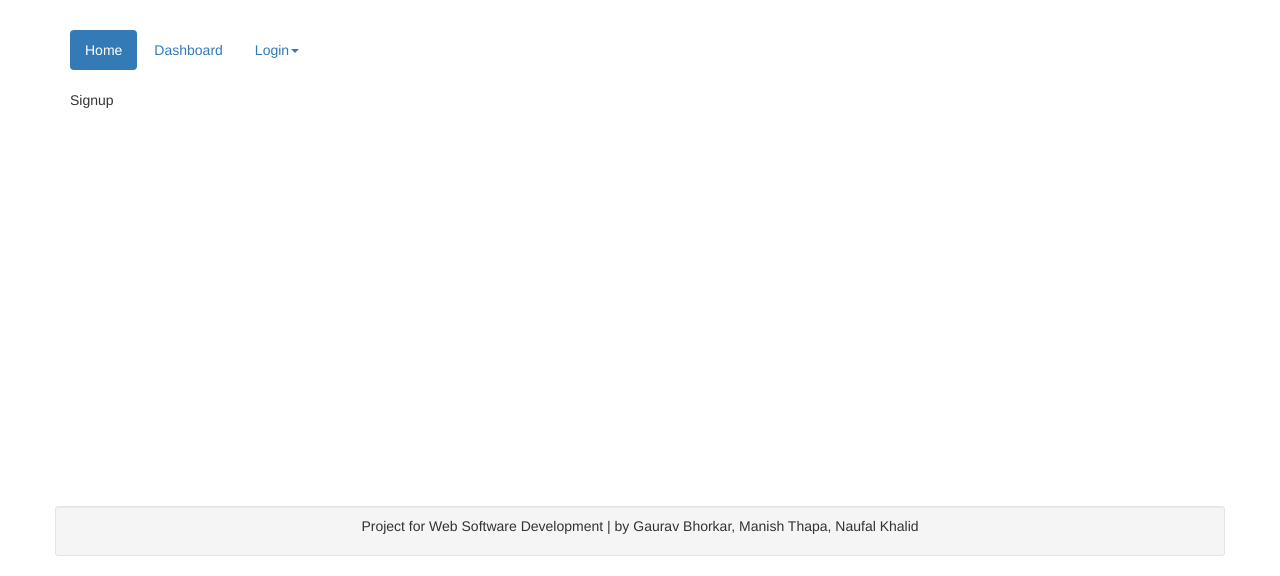
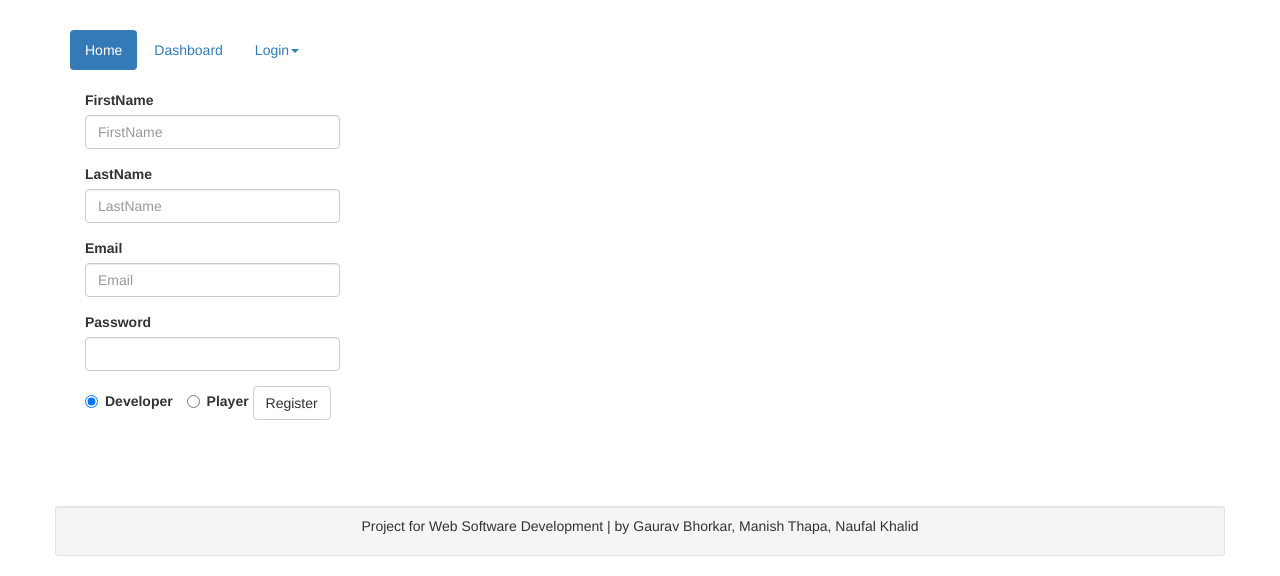
Before and after one commit to naufalkhalid/Game-Store, a Django app: page /signup in a window 1280 px wide. Shown: the part 224-800 px from the top of the page. Run offline with Django 3.2, Linux system fonts and the light colour scheme; some libraries are stand-ins or nearby versions.

Commit message:
Made Signup Template

```diff
--- a/game_store/game_store/templates/game_store/signup.html
+++ b/game_store/game_store/templates/game_store/signup.html
@@ -4,8 +4,43 @@
 
 {% block content %}
 
-<p>
-	Signup
-<p>
+
+<div class="col-md-3">
+	<form>
+
+  <div class="form-group">
+    <label for="txtFname">FirstName</label>
+    <input type="name" class="form-control" id="txtFname" placeholder="FirstName">
+  </div>
+  <div class="form-group">
+    <label for="txtLname">LastName</label>
+    <input type="name" class="form-control" id="txtLname" placeholder="LastName">
+  </div>
+  <div class="form-group">
+    <label for="txtEmail">Email</label>
+   <input type="email" class="form-control" id="txtEmail" placeholder="Email">
+
+  </div>
+  <div class="form-group">
+    <label for="txtPassword">Password</label>
+   <input type="password" class="form-control" id="txtPassword">
+
+  </div>
+  <div class="radio-inline">
+  <label>
+    <input type="radio" name="optionsRadios" id="optionDev" value="option1" checked>
+    Developer
+  </label>
+</div>
+<div class="radio-inline">
+  <label>
+    <input type="radio" name="optionsRadios" id="optionPlayer" value="option2">
+    Player
+  </label>
+</div>
+  <button type="submit" class="btn btn-default">Register</button>
+</form>
+</div>
+
 
 {% endblock %}
```
